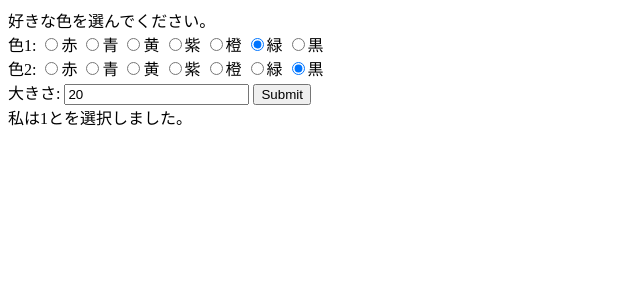
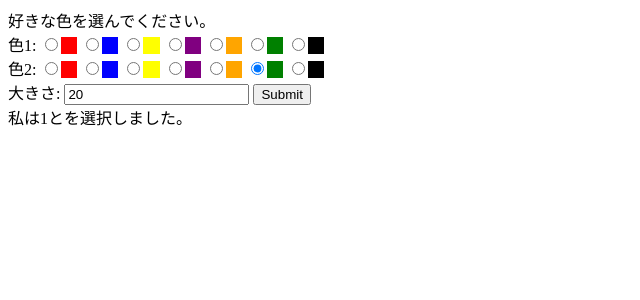
Before and after one commit to ken20c/ken20c.github.io, a PHP site: page /univ/1221/checkers2.php?color=1 in a window 1280 px wide. Shown: the top 300 px of the page, without its empty margins (0-640 px from the left). Run offline with PHP 8.4, Linux system fonts and the light colour scheme; data that the repository does not hold is empty.

Commit message:
<input type="radio" name="color" value="red"><span class="red">　</span>

```diff
--- a/univ/1221/checkers2.php
+++ b/univ/1221/checkers2.php
@@ -10,22 +10,22 @@
     <form>
         好きな色を選んでください。<br>
         色1:
-        <input type="radio" name="color" value="red">赤
-        <input type="radio" name="color" value="blue">青
-        <input type="radio" name="color" value="yellow">黄
-        <input type="radio" name="color" value="purple">紫
-        <input type="radio" name="color" value="orange">橙
-        <input type="radio" name="color" value="green" checked="checked">緑
-        <input type="radio" name="color" value="black">黒
+        <input type="radio" name="color" value="red"><span class="red">　</span>
+        <input type="radio" name="color" value="blue"><span class="blue">　</span>
+        <input type="radio" name="color" value="yellow"><span class="yellow">　</span>
+        <input type="radio" name="color" value="purple"><span class="purple">　</span>
+        <input type="radio" name="color" value="orange"><span class="orange">　</span>
+        <input type="radio" name="color" value="green" checked="checked"><span class="green">　</span>
+        <input type="radio" name="color" value="black"><span class="black">　</span>
         <br>
         色2:
-        <input type="radio" name="color2" value="red">赤
-        <input type="radio" name="color2" value="blue">青
-        <input type="radio" name="color2" value="yellow">黄
-        <input type="radio" name="color2" value="purple">紫
-        <input type="radio" name="color2" value="orange">橙
-        <input type="radio" name="color2" value="green">緑
-        <input type="radio" name="color2" value="black" checked="checked">黒
+        <input type="radio" name="color" value="red"><span class="red">　</span>
+        <input type="radio" name="color" value="blue"><span class="blue">　</span>
+        <input type="radio" name="color" value="yellow"><span class="yellow">　</span>
+        <input type="radio" name="color" value="purple"><span class="purple">　</span>
+        <input type="radio" name="color" value="orange"><span class="orange">　</span>
+        <input type="radio" name="color" value="green" checked="checked"><span class="green">　</span>
+        <input type="radio" name="color" value="black"><span class="black">　</span>
         <br>
         大きさ:
         <input type="number" name="size" value="20">
@@ -63,4 +63,33 @@
     </table>
 </body>
 
+<style>
+    span {
+        width:10px;
+        height: 10px;
+    }
+
+    .red {
+        background-color: red;
+    }
+    .blue {
+        background-color: blue;
+    }
+    .yellow {
+        background-color: yellow;
+    }
+    .purple {
+        background-color: purple;
+    }
+    .orange {
+        background-color: orange;
+    }
+    .green {
+        background-color: green;
+    }
+    .black {
+        background-color: black;
+    }
+</style>
+
 </html>
```
